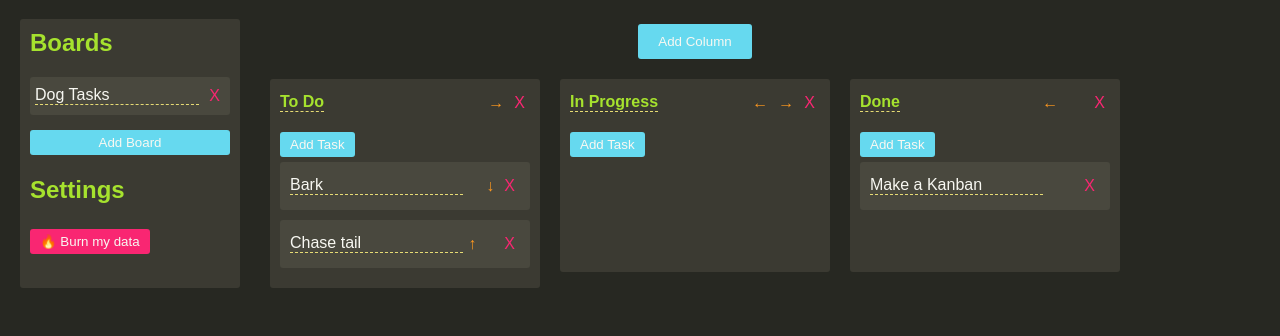
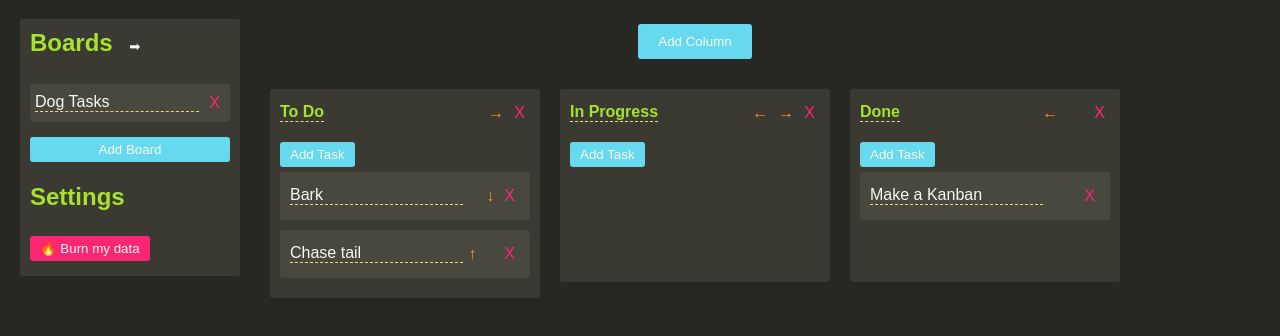
Before and after one commit to hiburn8/kanban.dog, a plain HTML site: page index.html in a window 1280 px wide. Shown: the part 62-398 px from the top of the page. Drawn offline with Linux system fonts and the light colour scheme.

Commit message:
woof
orientation

```diff
--- a/index.html
+++ b/index.html
@@ -41,7 +41,7 @@
             padding: 10px;
             border-radius: 3px;
             overflow-y: auto;
-            max-height: 80vh;
+            max-height: fit-content;
             flex-shrink: 0;
         }
         #boardList h2 {
@@ -103,7 +103,7 @@
             background-color: var(--column-background);
             border-radius: 3px;
             width: 250px;
-            margin: 0 10px;
+            margin: 10px 10px;
             padding: 10px;
             flex-shrink: 0;
             position: relative;
@@ -259,13 +259,22 @@
                 margin-top: 5px;
             }
         }
+        .toggle-button {
+          background: none;
+          border: none;
+          cursor: pointer;
+          transition: transform 0.3s ease;
+        }
+
     </style>
 </head>
 <body>
     <h1>🐶</h1>
     <div id="boardContainer">
         <div id="boardList">
-            <h2>Boards</h2>
+            <h2>Boards
+                <button class="toggle-button" id="toggleButton">➡</button>
+            </h2>
             <!-- Board items will be added here dynamically -->
             <button id="addBoardBtn">Add Board</button>
         <p>
@@ -757,5 +766,22 @@
             }
         }
     </script>
+
+    <script>
+    const button = document.getElementById('toggleButton');
+    const board = document.getElementById('board');
+    let isRow = true;
+    let isRotated = false;
+
+    button.addEventListener('click', () => {
+      // Toggle rotation
+      isRotated = !isRotated;
+      button.style.transform = isRotated ? 'rotate(90deg)' : 'rotate(0deg)';
+
+      // Toggle flexDirection
+      isRow = !isRow;
+      board.style.flexDirection = isRow ? 'row' : 'column';
+    });
+  </script>
 </body>
 </html>
```
